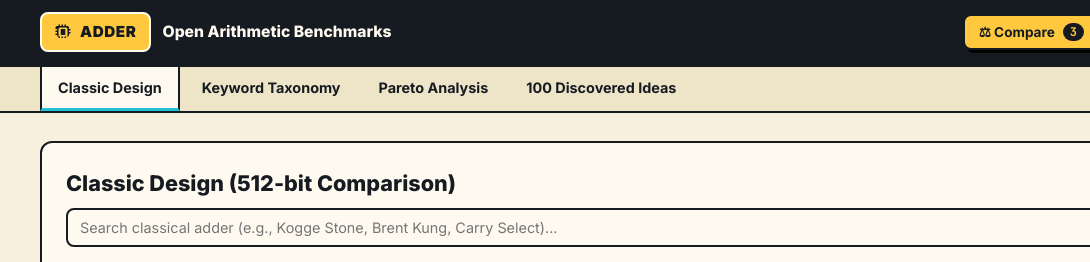
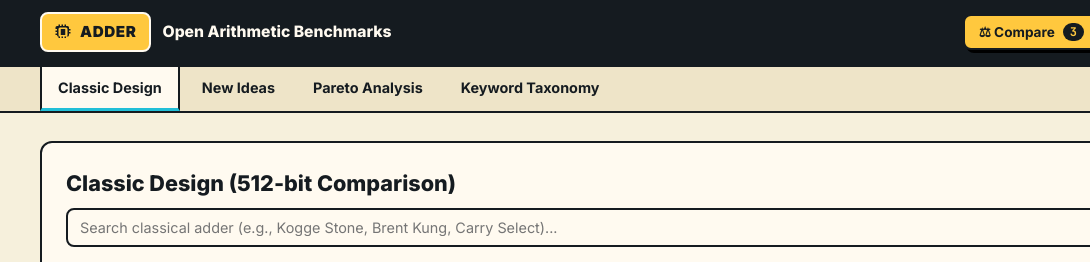
Before and after one commit to SJTU-YONGFU-RESEARCH-GRP/adder-website, a plain HTML site: page index.html in a window 1280 px wide. Shown: the top 262 px of the page, 0-1090 px from the left. Drawn offline with Linux system fonts and the light colour scheme; no server answers.

Commit message:
Reorder tabs and rename to New Ideas

```diff
--- a/index.html
+++ b/index.html
@@ -35,9 +35,9 @@
   <nav class="tabs-bar" aria-label="Primary Navigation">
     <div class="tabs-inner">
       <button class="tab-btn active" data-tab="database">Classic Design</button>
+      <button class="tab-btn" data-tab="ideas">New Ideas</button>
+      <button class="tab-btn" data-tab="benchmarking">Pareto Analysis</button>
       <button class="tab-btn" data-tab="taxonomy">Keyword Taxonomy</button>
-      <button class="tab-btn" data-tab="benchmarking">Pareto Analysis</button>
-      <button class="tab-btn" data-tab="ideas">100 Discovered Ideas</button>
     </div>
   </nav>
 
@@ -77,7 +77,7 @@
         <div class="toolbar">
           <span style="font-weight:800; font-size:0.86rem;">Dataset:</span>
           <button class="filter-btn dataset-btn" data-dataset="classical">Classic Designs (29)</button>
-          <button class="filter-btn dataset-btn active" data-dataset="ideas">Discovered Ideas (100)</button>
+          <button class="filter-btn dataset-btn active" data-dataset="ideas">New Ideas (100)</button>
           <button class="filter-btn dataset-btn" data-dataset="both">Combined (Nangate45)</button>
         </div>
         <div class="toolbar">
@@ -109,7 +109,7 @@
         </div>
         <div id="pareto-chart" class="chart-box" style="overflow:auto;"></div>
         <div class="chart-legend">
-          <span><span class="legend-dot" style="background: var(--yellow);"></span>Pareto-Optimal (Discovered Idea)</span>
+          <span><span class="legend-dot" style="background: var(--yellow);"></span>Pareto-Optimal (New Idea)</span>
           <span><span class="legend-dot" style="background: var(--lime);"></span>Pareto-Optimal (Classic Design)</span>
           <span><span class="legend-dot" style="background: var(--cyan);"></span>Non-Collapsed Policy Adders</span>
           <span><span class="legend-dot" style="background: var(--coral);"></span>ABC Equivalence-Collapsed</span>
@@ -125,10 +125,10 @@
       </div>
     </section>
 
-    <!-- 100 IDEAS -->
+    <!-- NEW IDEAS -->
     <section id="tab-ideas" class="tab-panel">
       <div class="section-card">
-        <h2>100 Discovered Ideas — Joint PPA + Novelty Leaderboard</h2>
+        <h2>New Ideas — Joint PPA + Novelty Leaderboard</h2>
         <p class="section-sub">Ranked by <code>0.50 &times; (Novelty/5) + 0.50 &times; PPA_256b</code>. Click column headers to sort or add any idea to Compare.</p>
         <div class="toolbar">
           <input id="ideas-search" class="search-input" type="text" placeholder="Search idea ID or name (e.g., idea3, Hysteresis, Entropy)...">
```
